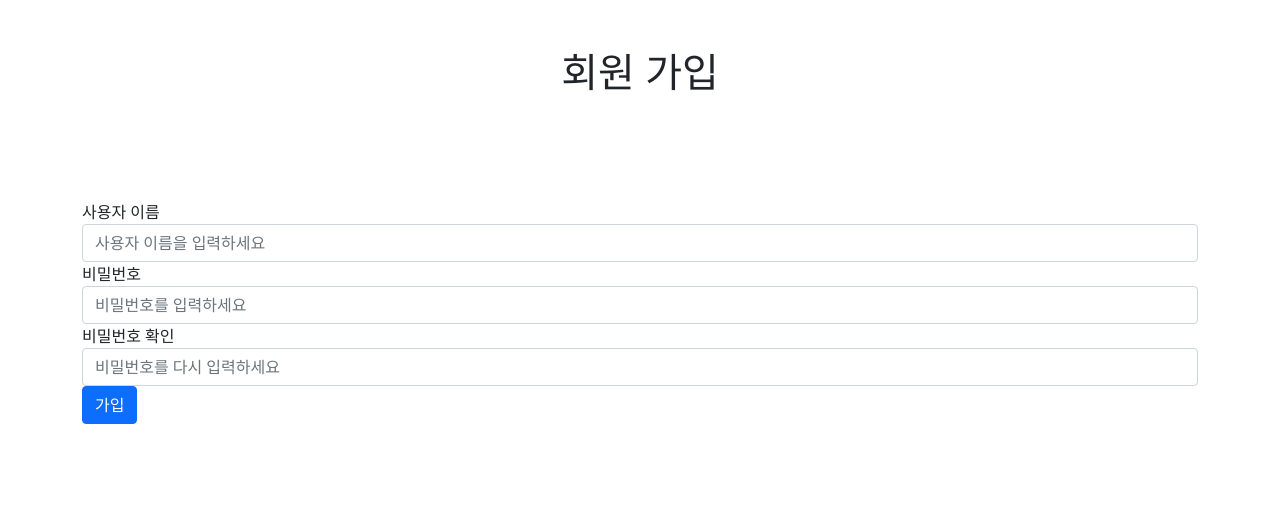
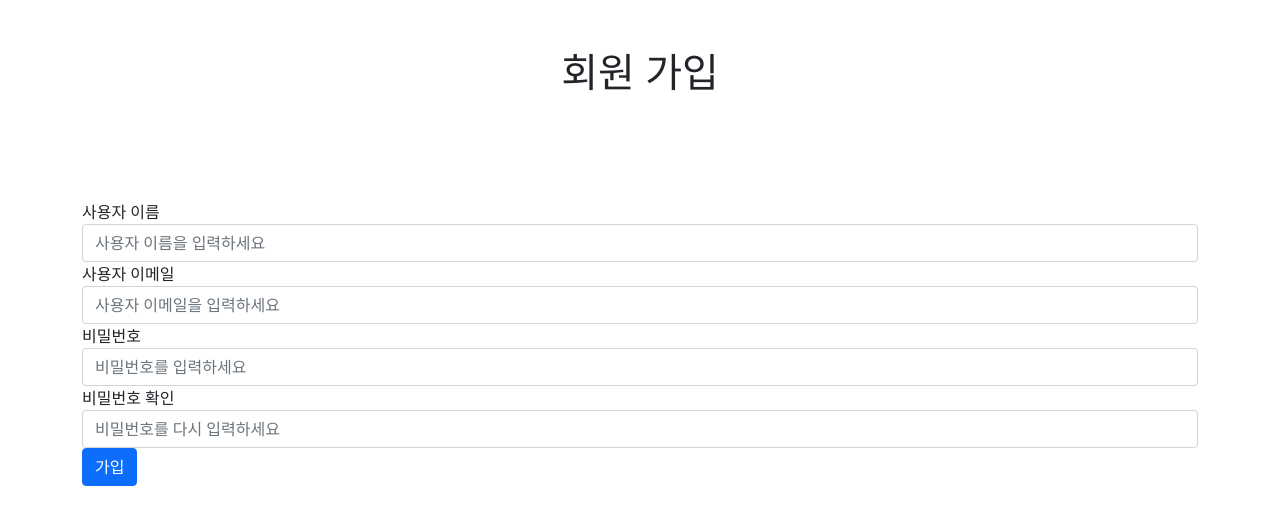
Before and after one commit to CompassCo/Compass-Community, a Django app: template fc_community/fcuser/templates/register.html in a window 1280 px wide. Shown: the top 525 px of the page. Run offline with Django 4.2, Linux system fonts and the light colour scheme; the template is opened without the code that fills it, so the values that code supplies are empty; parts of the project's set-up code (start-up, migrations or seed data) failed here and were passed over; some libraries are stand-ins or nearby versions.

Commit message:
Added email field

```diff
--- a/fc_community/fcuser/models.py
+++ b/fc_community/fcuser/models.py
@@ -2,7 +2,8 @@ from django.db import models
 
 class Fcuser(models.Model):
 	username = models.CharField(max_length=64, verbose_name='사용자')
-	password = models.CharField(max_length=64, verbose_name='비밀번호')
+	useremail = models.EmailField(max_length=64, verbose_name='이메일')
+	password = models.CharField(max_length=128, verbose_name='비밀번호')
 
 	# 관리자 페이지 첫 화면에 보여지는 유저명
 	def __str__(self):
--- a/fc_community/fcuser/templates/register.html
+++ b/fc_community/fcuser/templates/register.html
@@ -37,6 +37,10 @@
                         <input type="text" class="form-control" id="username" placeholder="사용자 이름을 입력하세요" name="username">
                     </div>
                     <div class="form-group">
+                        <label for="useremail">사용자 이메일</label>
+                        <input type="email" class="form-control" id="useremail" placeholder="사용자 이메일을 입력하세요" name="useremail">
+                    </div>
+                    <div class="form-group">
                         <label for="password">비밀번호</label>
                         <input type="password" class="form-control" id="exampleInputPassword1"
                             placeholder="비밀번호를 입력하세요" name="password">
--- a/fc_community/fcuser/views.py
+++ b/fc_community/fcuser/views.py
@@ -7,18 +7,20 @@ def register(request):
         return render(request, 'register.html')
     elif request.method == 'POST':
         username = request.POST.get('username', None)
+        useremail = request.POST.get('useremail', None)
         password = request.POST.get('password', None)
         re_password = request.POST.get('re-password', None)
 
         res_data = {}
 
-        if not (username and password and re_password):
+        if not (username and useremail and password and re_password):
             res_data['error'] = '모든 값을 입력해야 합니다!'
         elif password != re_password:
             res_data['error'] = '비밀번호가 다릅니다!'
         else:
             fcuser = Fcuser(
                 username = username,
+                useremail = useremail,
                 password = make_password(password)
             )
 
```
Also changed, not shown: fc_community/db.sqlite3, fc_community/fcuser/migrations/0002_alter_fcuser_options_fcuser_useremail_and_more.py (added).
